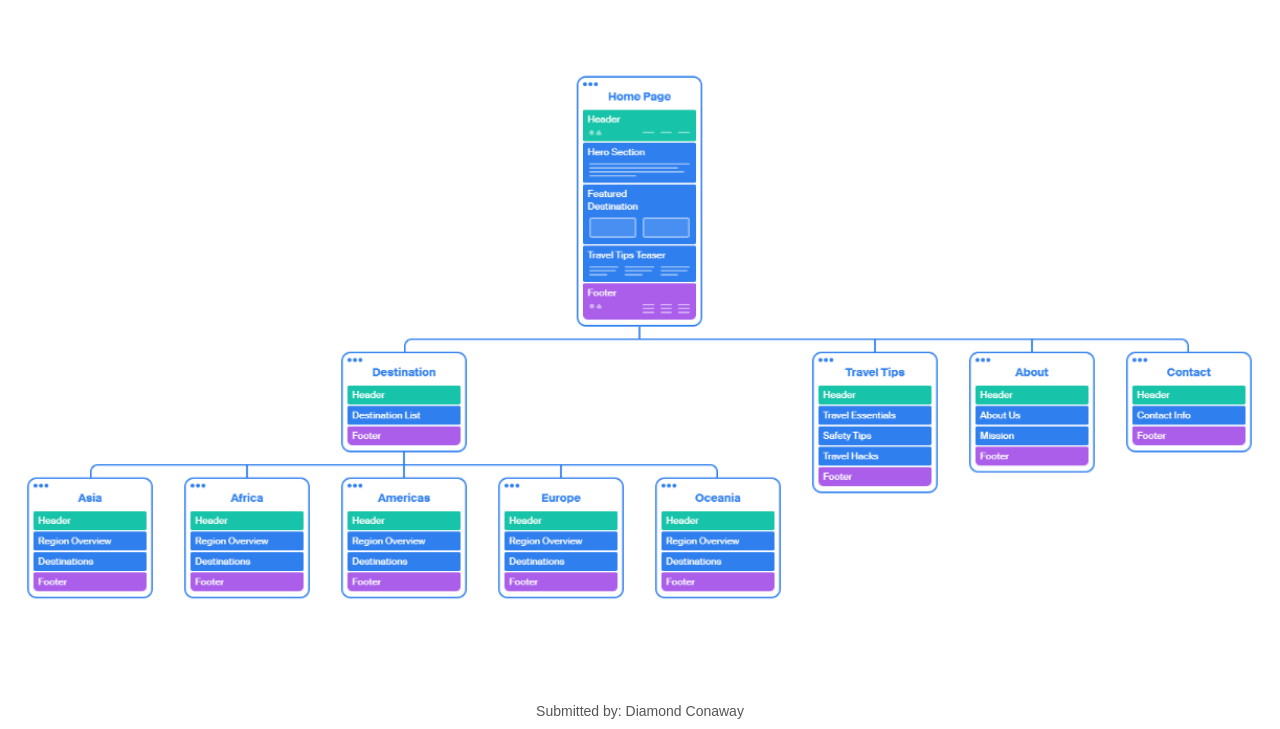
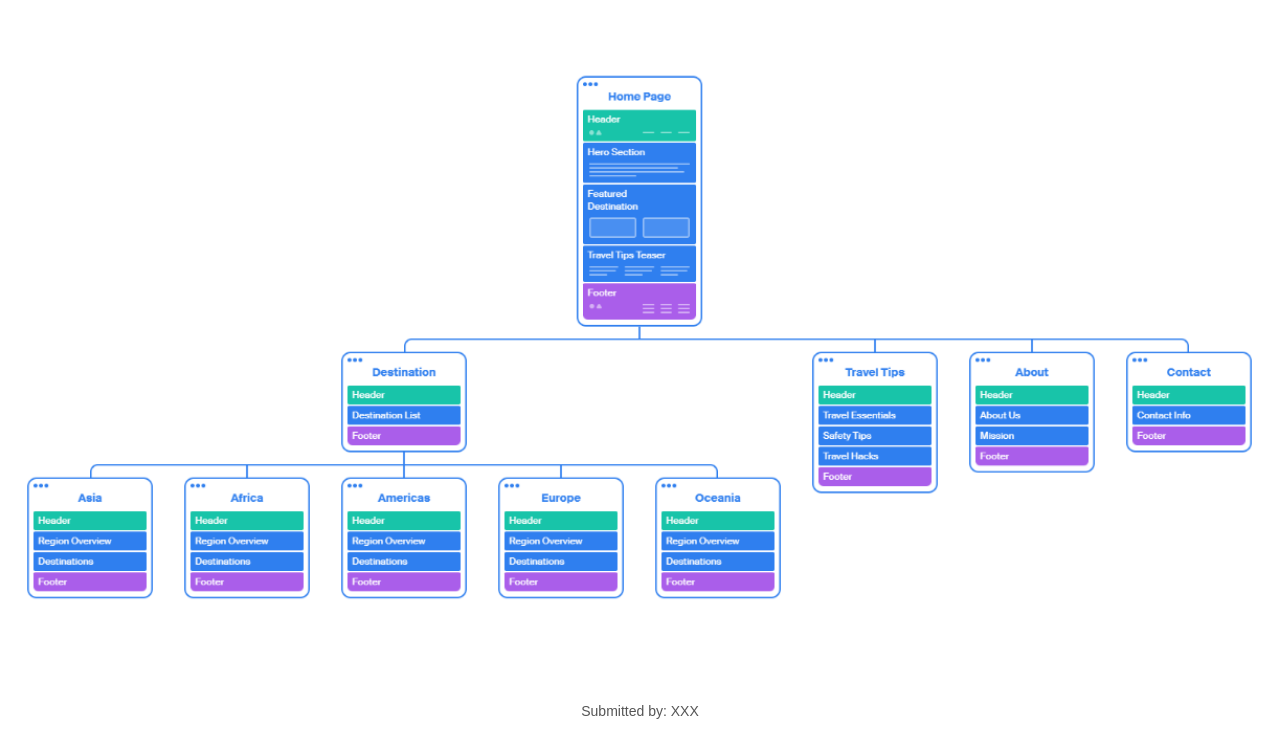
Before and after one commit to travelconaway/websitedeliverable2, a plain HTML site: page index.html in a window 1280 px wide. Shown: the part 71-800 px from the top of the page. Drawn offline with Linux system fonts and the light colour scheme.

Commit message:
Update index.html

```diff
--- a/index.html
+++ b/index.html
@@ -12,7 +12,7 @@
         <img src="content_map.png" alt="Travel Guide Website Content Map">
     </div>
     <div class="footer">
-        Submitted by: Diamond Conaway
+        Submitted by: XXX
     </div>
 </body>
 </html>
```
